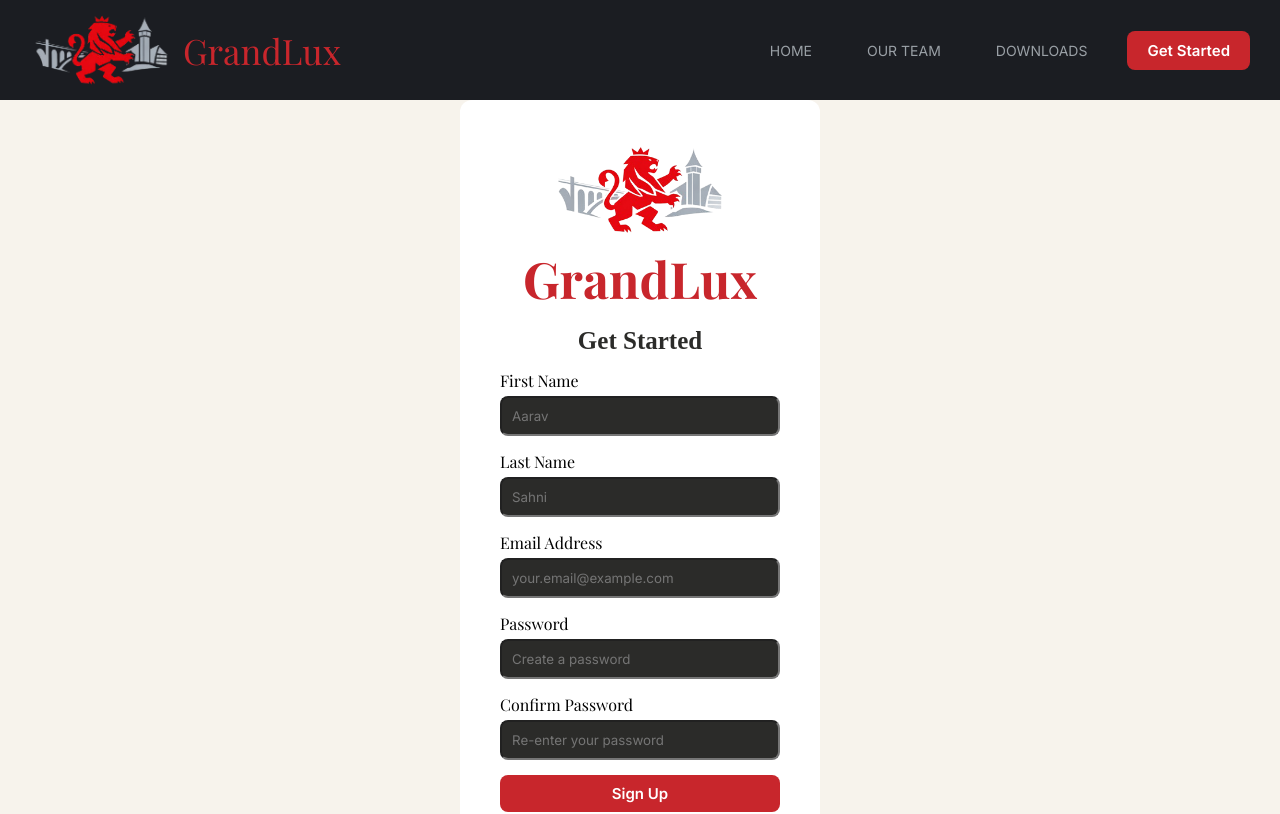
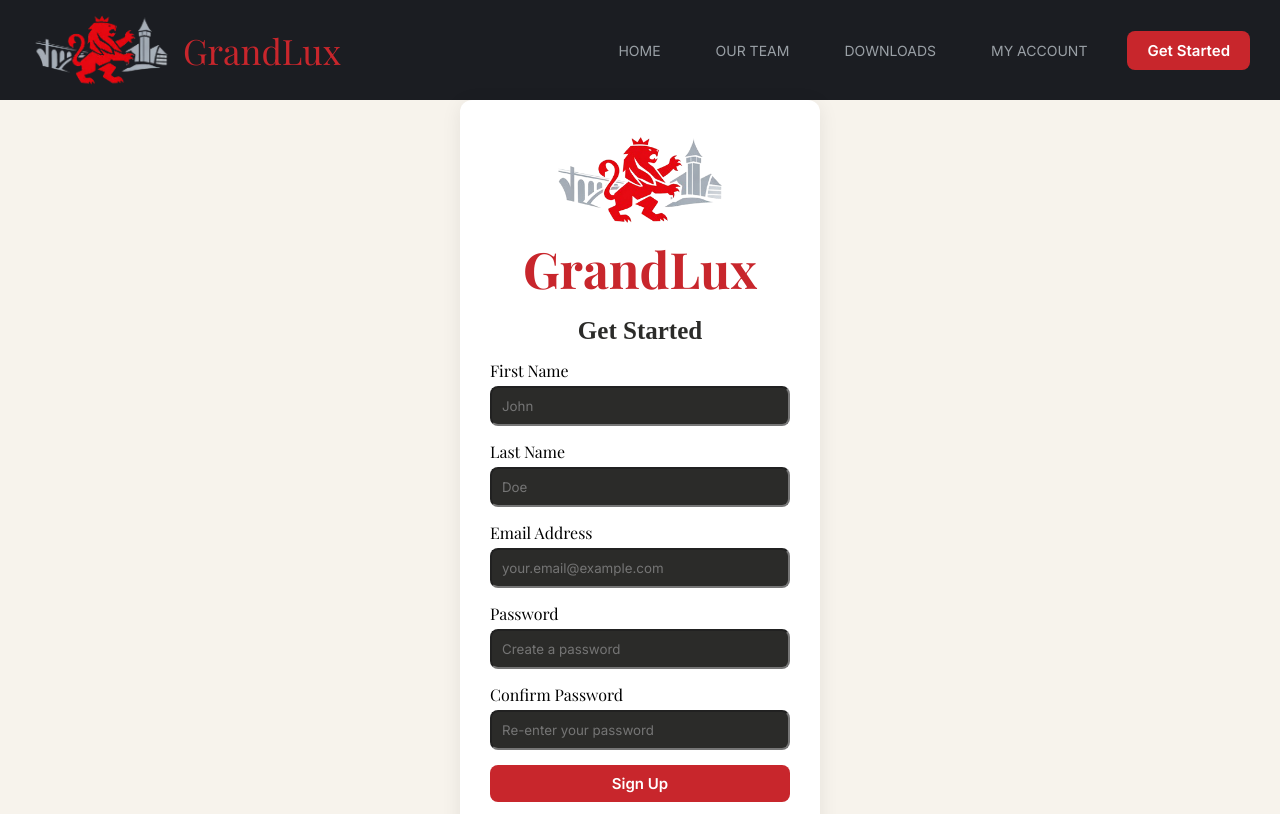
Before and after one commit to CaptainAarav/GRANDLUX-site, a React (Vite) app in the folder client/: page /getstarted in a window 1280 px wide. Shown: the top 814 px of the page. Built offline with nearby package versions, Linux system fonts and the light colour scheme; no server answers; a web font is replaced by a local one.

Commit message:
Added previous login auth

```diff
--- a/client/src/App.jsx
+++ b/client/src/App.jsx
@@ -4,11 +4,13 @@ import OurTeam from './pages/OurTeam'
 import Downloads from './pages/Downloads'
 import GetStarted from './pages/GetStarted'
 import Login from './pages/Login'
+import MyAccount from './pages/MyAccount'
+import { AuthProvider, useAuth } from './authcontext'
 import './App.css'
 
 function App() {
     return (
-        <>
+        <AuthProvider>
             <nav className="navbar">
                 <Link to="/" className="navbar-logo-title">
                     <img src="/grandlux-logo.png" alt="logo" className="navbar-logo" />
@@ -18,6 +20,7 @@ function App() {
                     <NavLink className="navbar-link" to="/">HOME</NavLink>
                     <NavLink className="navbar-link" to="/team">OUR TEAM</NavLink>
                     <NavLink className="navbar-link" to="/downloads">DOWNLOADS</NavLink>
+                    <NavLink className="navbar-link" to="/myaccount">MY ACCOUNT</NavLink>
                     <NavLink className="getstarted-btn" to="/getstarted">Get Started</NavLink>
                 </div>
             </nav>
@@ -28,12 +31,13 @@ function App() {
                 <Route path="/downloads" element={<Downloads />} />
                 <Route path="/login" element={<Login />} />
                 <Route path="/getstarted" element={<GetStarted />} />
+                <Route path='/myaccount' element={<MyAccount />} />
             </Routes>
 
             <footer className="footer">
                 <p className="footer-text">© 2026 GrandLux</p>
             </footer>
-        </>
+        </AuthProvider>
     )
 }
 
--- /dev/null
+++ b/client/src/authcontext.jsx
@@ -0,0 +1,28 @@
+import { createContext, useContext, useState, useEffect } from 'react'
+import { onAuthStateChanged } from 'firebase/auth'
+import { auth } from './firebase'
+
+const AuthContext = createContext(null)
+
+export function AuthProvider({ children }) {
+	const [user, setUser] = useState(null)
+	const [loading, setLoading] = useState(true)
+
+	useEffect(() => {
+		const unsubscribe = onAuthStateChanged(auth, (currentUser) => {
+			setUser(currentUser)
+			setLoading(false)
+		})
+		return unsubscribe
+	}, [])
+
+	return (
+		<AuthContext.Provider value={{ user, loading }}>
+			{children}
+		</AuthContext.Provider>
+	)
+}
+
+export function useAuth() {
+	return useContext(AuthContext)
+}
--- a/client/src/pages/GetStarted.jsx
+++ b/client/src/pages/GetStarted.jsx
@@ -74,11 +74,11 @@ function GetStarted() {
 				<form onSubmit={handleSignupSubmit} className="auth-form">
 					<div className="input-container">
 						<label htmlFor="first-name-input">First Name</label>
-						<input id="first-name-input" className="input-box" type="text" value={firstName} onChange={(e) => setFirstName(e.target.value)} placeholder="Aarav" />
+						<input id="first-name-input" className="input-box" type="text" value={firstName} onChange={(e) => setFirstName(e.target.value)} placeholder="John" />
 					</div>
 					<div className="input-container">
 						<label htmlFor="last-name-input">Last Name</label>
-						<input id="last-name-input" className="input-box" type="text" value={lastName} onChange={(e) => setLastName(e.target.value)} placeholder="Sahni" />
+						<input id="last-name-input" className="input-box" type="text" value={lastName} onChange={(e) => setLastName(e.target.value)} placeholder="Doe" />
 					</div>
 					<div className="input-container">
 						<label htmlFor="email-input">Email Address</label>
--- a/client/src/pages/Login.css
+++ b/client/src/pages/Login.css
@@ -17,9 +17,10 @@
     flex-direction: column;
     align-items: center;
     width: 360px;
-    padding: 40px;
+    padding: 30px;
     border-radius: 12px;
 	gap: 15px;
+	box-shadow: 0 4px 20px rgba(0, 0, 0, 0.08);
 }
 
 .auth-form {
--- /dev/null
+++ b/client/src/pages/MyAccount.jsx
@@ -0,0 +1,9 @@
+import React from "react";
+
+function MyAccount() {
+	return (
+		<h1>My Account</h1>
+	)
+}
+
+export default MyAccount
```
